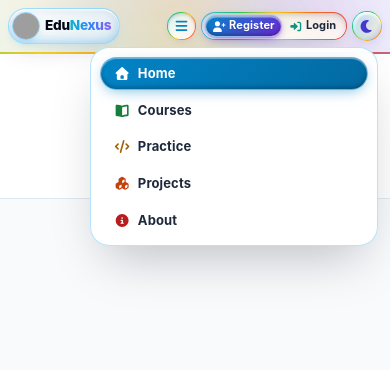
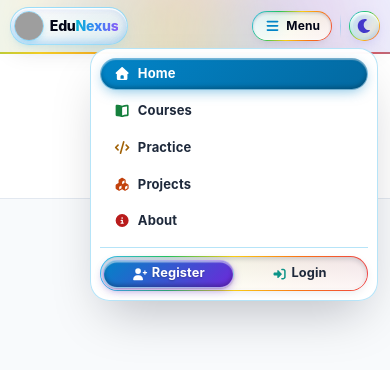
Before and after one commit to nilaysardar04042001/EduNexus, a React (Vite) app in the folder Frontend/: page / in a window 390 px wide. Both pictures are taken after a click on the button "Menu". Shown: the top 370 px of the page. Built offline with nearby package versions, Linux system fonts and the light colour scheme; grey boxes are pictures that could not be loaded.

Commit message:
feat: move Registration and Login switch into Menu popover on mobile view

```diff
--- a/Frontend/src/components/Navbar/Navbar.css
+++ b/Frontend/src/components/Navbar/Navbar.css
@@ -1250,6 +1250,35 @@
   color: #ffffff;
 }
 
+/* Mobile Menu Auth Switch inside the popover (hidden in wide inline desktop layout) */
+.edunexus-menu-auth-item {
+  margin-block-start: 0.35rem;
+  padding-block-start: 0.5rem;
+  border-block-start: 1px solid var(--nav-border);
+}
+
+.edunexus-menu-auth-item .edunexus-auth-switch {
+  display: grid;
+  grid-template-columns: 1fr 1fr;
+  inline-size: 100%;
+  block-size: 2.2rem;
+}
+
+.edunexus-menu-auth-item .edunexus-auth-segment {
+  justify-content: center;
+  padding: 0 0.6rem;
+  font-size: 0.8rem;
+}
+
+.edunexus-navbar.is-wide .edunexus-menu-auth-item {
+  display: none;
+}
+
+/* In Mobile / Narrow view, Registration & Login live inside the Menu popover instead of the top bar */
+.edunexus-navbar:not(.is-wide) .edunexus-nav-right .edunexus-auth-switch {
+  display: none;
+}
+
 /* Wide Layout: Center Multi-Position Segmented Switch */
 .edunexus-navbar.is-wide .edunexus-menu-button {
   display: none;
@@ -1666,71 +1695,36 @@
 
 @media (max-width: 459px) {
   .edunexus-navbar-inner {
-    gap: 0.35rem;
-    padding-inline: 0.5rem;
+    gap: 0.5rem;
+    padding-inline: 0.625rem;
   }
 
   .edunexus-nav-right {
-    gap: 0.35rem;
-  }
-
-  .edunexus-top-divider {
-    display: none;
+    gap: 0.5rem;
   }
 
   .edunexus-home-link {
-    padding: 0.16rem 0.48rem 0.16rem 0.18rem;
-    gap: 0.32rem;
+    padding: 0.18rem 0.55rem 0.18rem 0.2rem;
+    gap: 0.38rem;
   }
 
   .edunexus-home-logo-frame {
-    inline-size: 1.75rem;
-    block-size: 1.75rem;
-  }
-
-  .edunexus-brand-title {
-    font-size: 0.85rem;
-  }
-
-  .edunexus-menu-button {
-    inline-size: 1.78rem;
-    block-size: 1.78rem;
-    padding: 0;
-  }
-
-  .edunexus-menu-label {
-    position: absolute;
-    inline-size: 1px;
-    block-size: 1px;
-    padding: 0;
-    margin: -1px;
-    overflow: hidden;
-    clip-path: inset(50%);
-    white-space: nowrap;
-    border: 0;
-  }
-
-  .edunexus-auth-switch {
-    block-size: 1.78rem;
-  }
-
-  .edunexus-auth-segment {
-    padding: 0 0.44rem;
-    gap: 0.22rem;
-    font-size: 0.69rem;
-  }
-
-  .edunexus-auth-icon {
-    font-size: 0.68rem;
-  }
-
-  .edunexus-theme-toggle {
     inline-size: 1.85rem;
     block-size: 1.85rem;
   }
 
-  .edunexus-theme-icon {
-    font-size: 0.8rem;
+  .edunexus-brand-title {
+    font-size: 0.88rem;
+  }
+
+  .edunexus-menu-button {
+    block-size: 1.85rem;
+    padding: 0 0.7rem;
+  }
+
+  .edunexus-theme-toggle {
+    inline-size: 1.92rem;
+    block-size: 1.92rem;
   }
 }
 
--- a/Frontend/src/components/Navbar/Navbar.tsx
+++ b/Frontend/src/components/Navbar/Navbar.tsx
@@ -184,8 +184,10 @@ export const Navbar = memo(function Navbar({
           <NavbarNavMenu
             siteMenuId={siteMenuId}
             activeSection={activeSection}
+            activeAuthAction={currentAuthAction}
             menuRef={menuRef}
             onNavLinkClick={handleNavLinkClick}
+            onAuthClick={handleAuthLinkClick}
           />
 
           {/* Right Part: Registration & Login Switch + Theme Toggle */}
--- a/Frontend/src/components/Navbar/NavbarNavMenu.tsx
+++ b/Frontend/src/components/Navbar/NavbarNavMenu.tsx
@@ -1,27 +1,32 @@
 import { memo } from 'react'
 import type { MouseEvent, RefObject } from 'react'
+import { NavbarAuthSwitch } from './NavbarAuthSwitch'
 import { MenuBarsIcon, NavIcon } from './NavbarIcons'
 import { NAV_SWITCH_ITEMS } from './types'
-import type { NavSectionId } from './types'
+import type { NavAuthAction, NavSectionId } from './types'
 
 export interface NavbarNavMenuProps {
   siteMenuId: string
   activeSection: NavSectionId
+  activeAuthAction: NavAuthAction
   menuRef: RefObject<HTMLUListElement | null>
   onNavLinkClick: (event: MouseEvent<HTMLAnchorElement>) => void
+  onAuthClick: (event: MouseEvent<HTMLAnchorElement>) => void
 }
 
 /**
  * Single semantic <nav> landmark:
  * - Wide layout: centered multi-position Segmented Switch with CSS Anchor sliding thumb.
- * - Mobile / narrow layout: left-most control on the right side (Right-Side Left Part)
- *   opening a native popover="auto" navigation menu.
+ * - Mobile / narrow layout: Menu toggle button on the Right-Side Left Part opening a
+ *   native popover="auto" menu containing the 5 nav links + Register/Login switch.
  */
 export const NavbarNavMenu = memo(function NavbarNavMenu({
   siteMenuId,
   activeSection,
+  activeAuthAction,
   menuRef,
   onNavLinkClick,
+  onAuthClick,
 }: NavbarNavMenuProps) {
   return (
     <nav className="edunexus-site-nav" data-nav-part="middle" aria-label="Primary navigation">
@@ -63,6 +68,11 @@ export const NavbarNavMenu = memo(function NavbarNavMenu({
             </li>
           )
         })}
+
+        {/* Mobile Menu Auth Switch: visible only inside the collapsed popover menu */}
+        <li className="edunexus-menu-auth-item">
+          <NavbarAuthSwitch activeAction={activeAuthAction} onAuthClick={onAuthClick} />
+        </li>
       </ul>
     </nav>
   )
```
